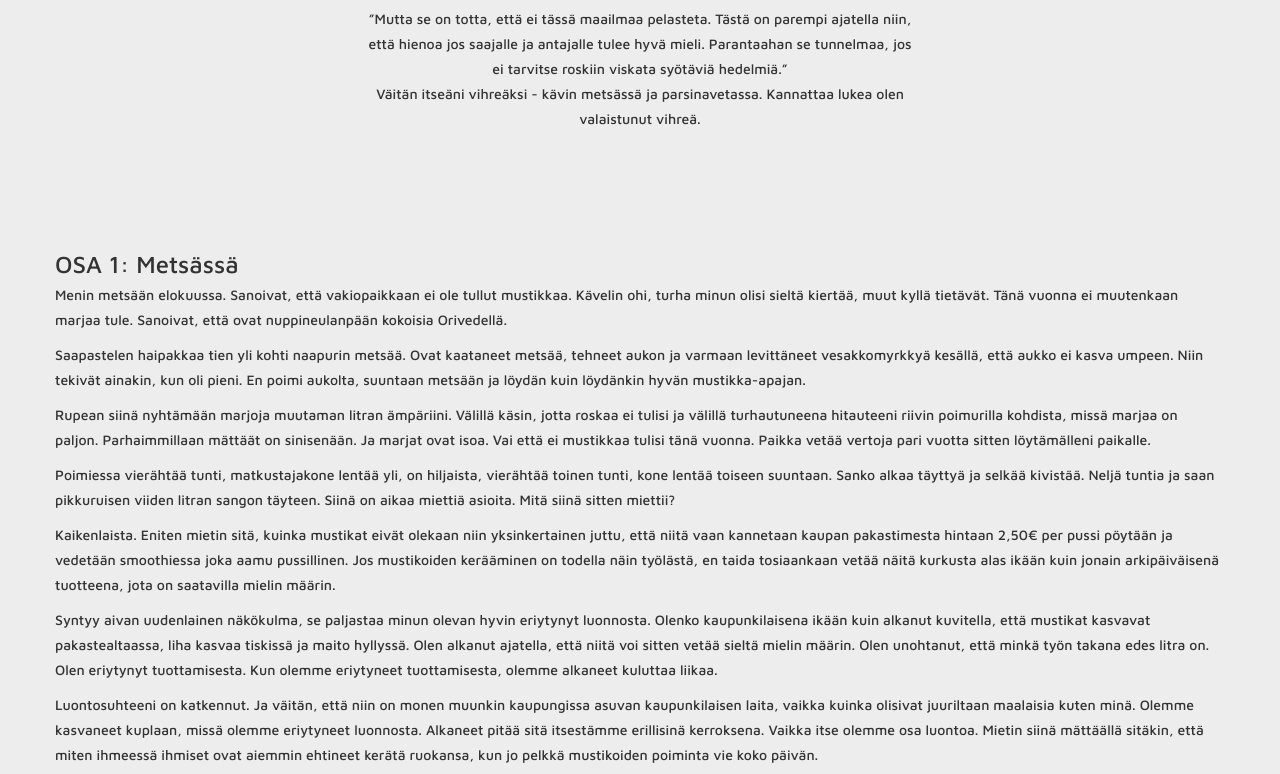
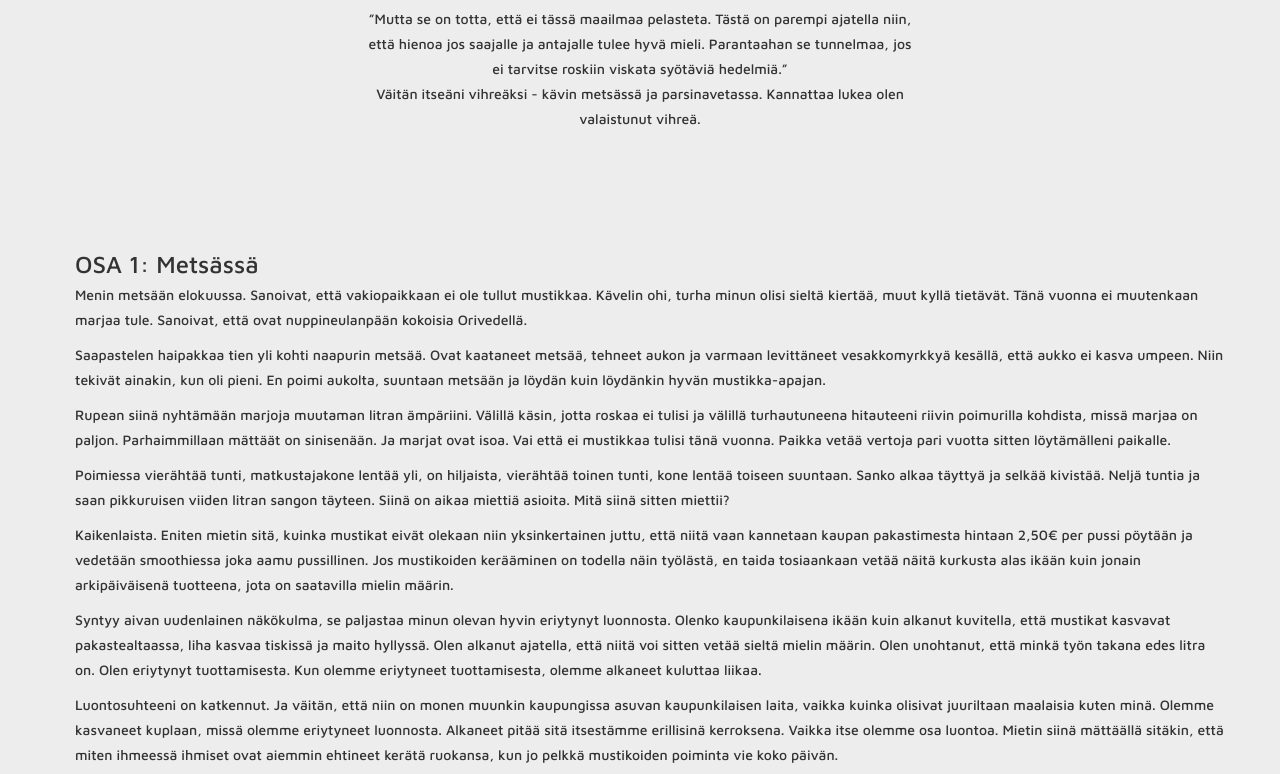
Before and after one commit to piitulainen/hannele, a plain HTML site: page teko_vihrea.html in a window 1280 px wide. Shown: the part 157-931 px from the top of the page. Drawn offline with Linux system fonts and the light colour scheme.

Commit message:
vasen margin lisätty

```diff
--- a/teko_vihrea.html
+++ b/teko_vihrea.html
@@ -74,7 +74,7 @@
                 <div class="col-md-12 col-sm-12">
                 	<div class="row text-left">
                     	<div class="media">
-                        	<div class="media-body" style="margin-left:10px;">
+                        	<div class="media-body" style="padding-left:20px;">
                             	<h3 class="media-heading">OSA 1: Metsässä</h3>
         						<p>Menin metsään elokuussa. Sanoivat, että vakiopaikkaan ei ole tullut mustikkaa. Kävelin ohi, turha minun olisi sieltä kiertää, muut kyllä tietävät. Tänä vuonna ei muutenkaan marjaa tule. Sanoivat, että ovat nuppineulanpään kokoisia Orivedellä.</p>
         						<p>Saapastelen haipakkaa tien yli kohti naapurin metsää. Ovat kaataneet metsää, tehneet aukon ja varmaan levittäneet vesakkomyrkkyä kesällä, että aukko ei kasva umpeen. Niin tekivät ainakin, kun oli pieni. En poimi aukolta, suuntaan metsään ja löydän kuin löydänkin hyvän mustikka-apajan.</p>
```
